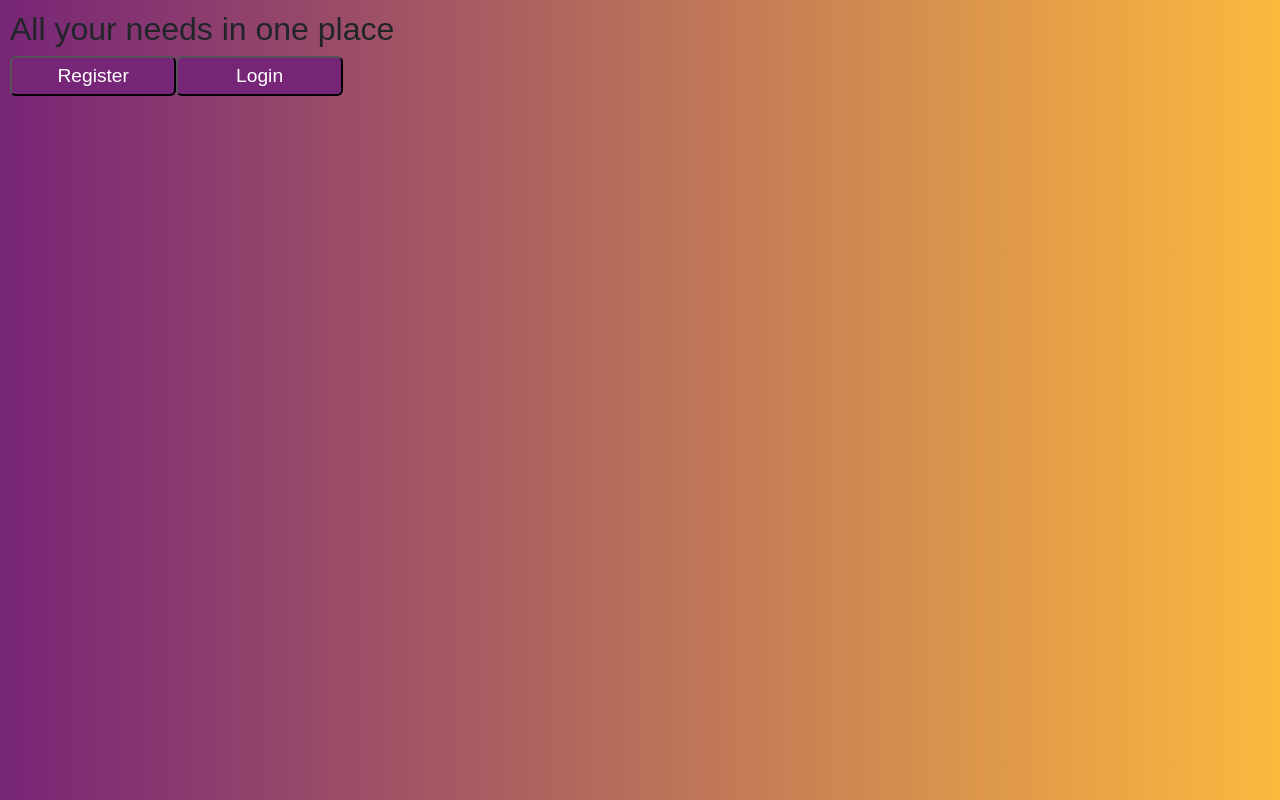
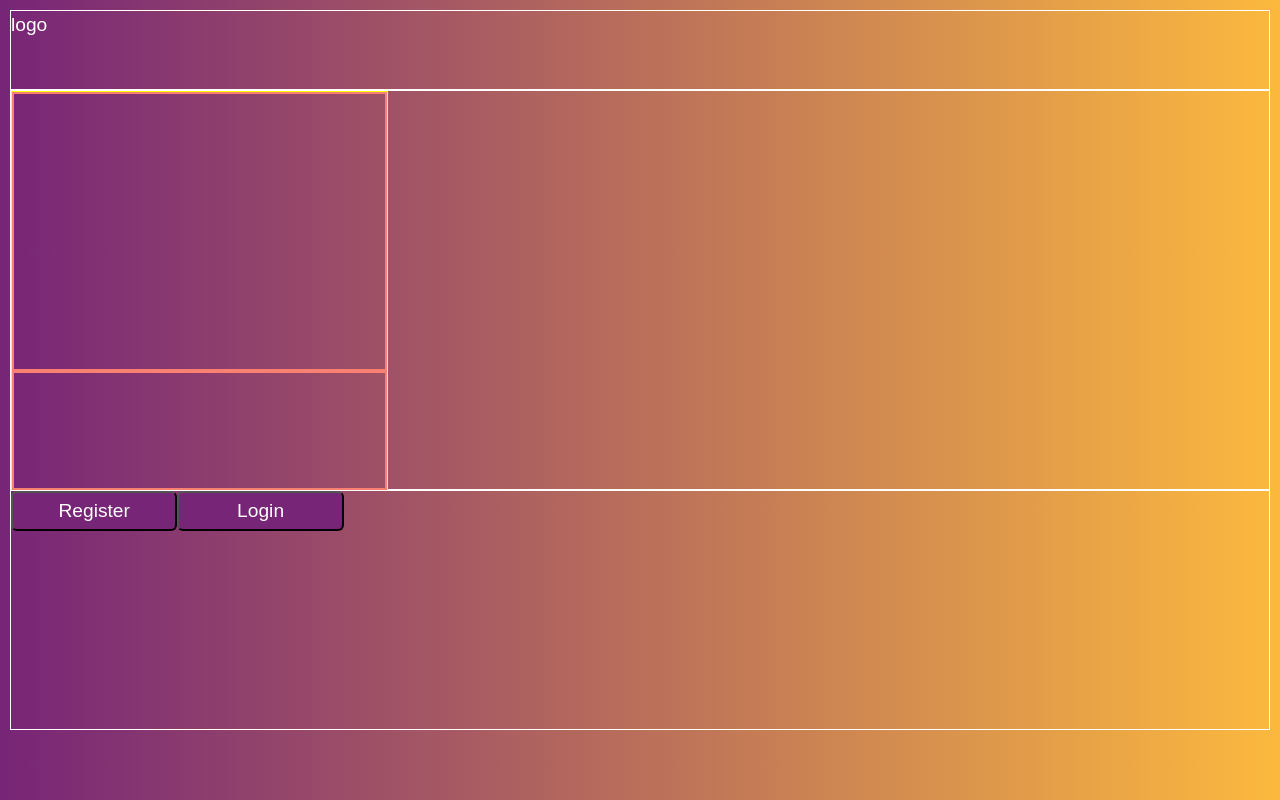
Before and after one commit to ufombam/farm_inventory_app, a React (Create React App) app: page / in a window 1280 px wide. Built offline with nearby package versions, Linux system fonts and the light colour scheme; the HTML template or start-up script is replaced by a standard one; a web font is replaced by a local one.

Commit message:
wireframes for landing

```diff
--- a/src/Components/Landing/Landing.js
+++ b/src/Components/Landing/Landing.js
@@ -17,9 +17,18 @@ const Landing = () => {
 
     return(
     <div className='landing_container'>
-        <h2>All your needs in one place</h2>
-        <button onClick={() => routing('register')}>Register</button>
-        <button onClick={() => routing('signin')}>Login</button>
+        <div className='logo'>logo</div>
+        <div className='description'>
+            <div className='description_item'>
+                <div className='description_item_header'></div>
+                <div className='description_item_footer'></div>
+            </div>
+
+        </div>
+        <div className='button_container'>
+            <button onClick={() => routing('register')}>Register</button>
+            <button onClick={() => routing('signin')}>Login</button>
+        </div>
     </div>
     );
 }
--- a/src/Components/Landing/Landing.scss
+++ b/src/Components/Landing/Landing.scss
@@ -4,6 +4,7 @@
     height: 100vh;
     background-image: linear-gradient(to right,  color_theme.$primary_color1, color_theme.$primary_color2 );
     padding: 10px;
+    color: white;
     button {
         width: 13vw;
         height: 5vh;
@@ -14,4 +15,33 @@
     button:focus {
         outline: none;
     }
+    .logo {
+        border: 1px solid white;
+        height: 10vh;
+    }
+
+    .description {
+        border: 1px solid white;
+        height: 50vh;
+        &_item {
+            display: flex;
+            flex-direction: column;
+            border: 1px solid yellow;
+            width: 30%;
+            height: inherit;
+            &_header {
+                border: 2px solid salmon;
+                height: 70%;
+            }
+            &_footer {
+                border: 2px solid salmon;
+                height: 30%;
+            }
+        }
+    }
+
+    .button_container {
+        border: 1px solid white;
+        height: 30vh;
+    }
 }
```
